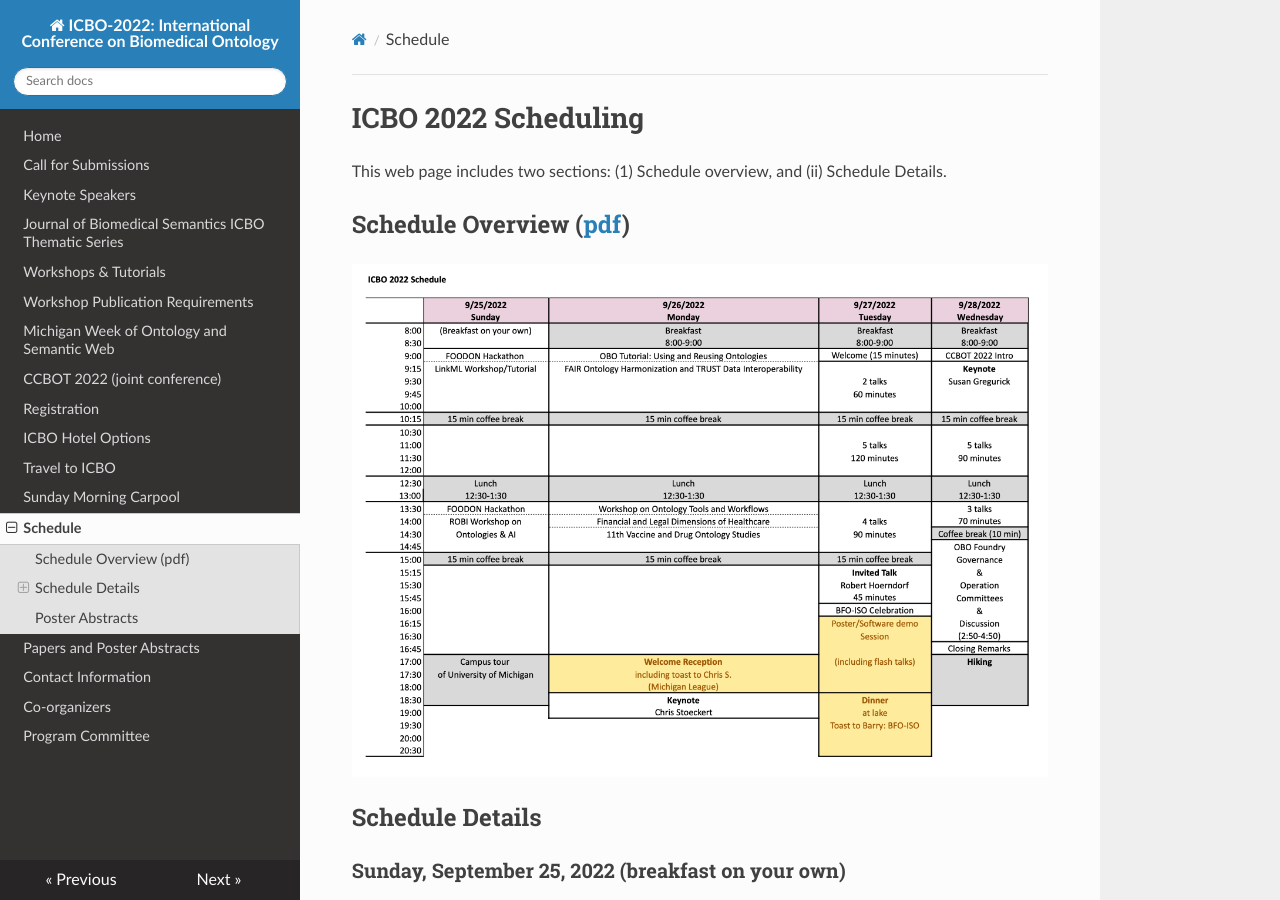
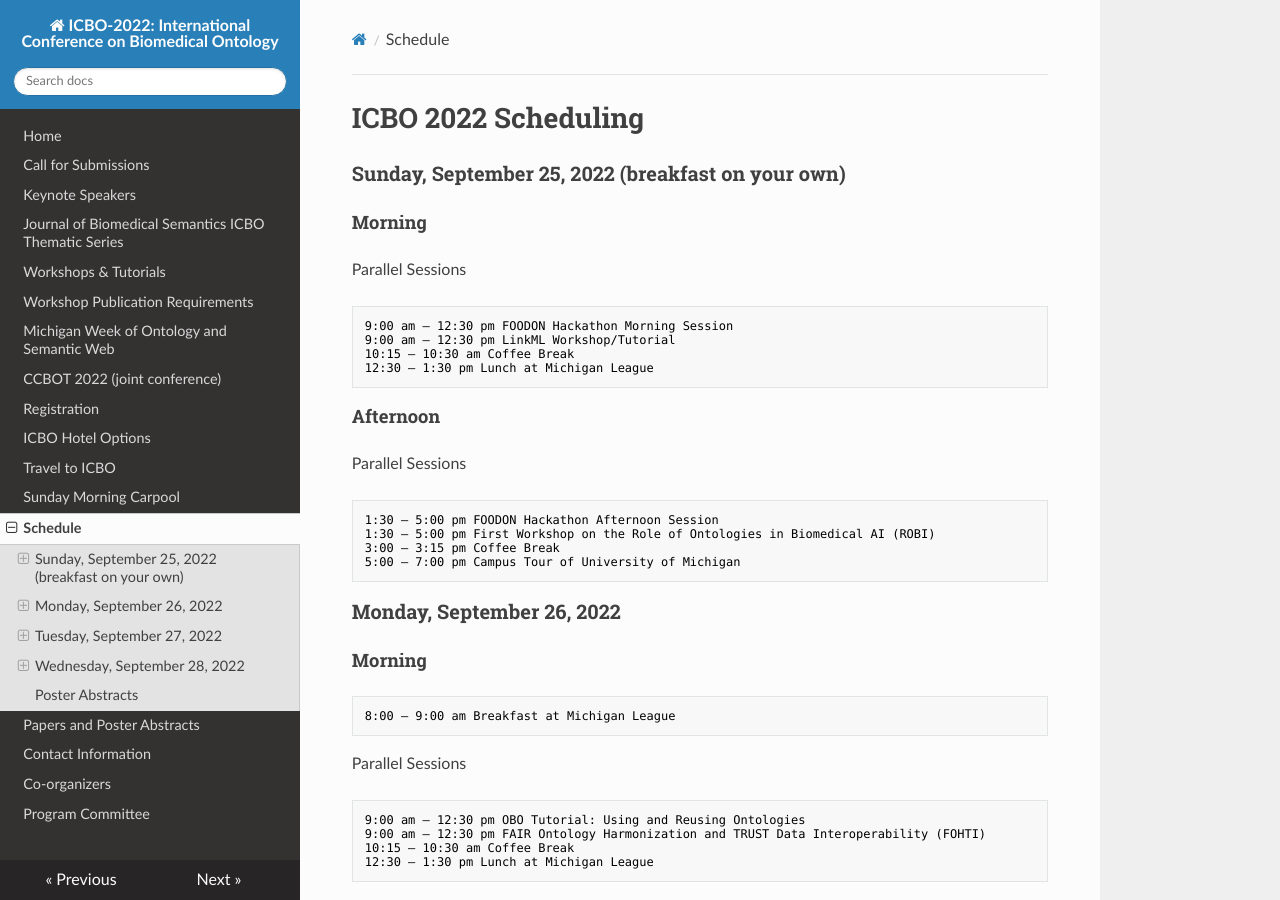
Before and after one commit to johnbeve/BFO-Organization, an MkDocs documentation site: the page built from docs/icbo-schedule.md, in a window 1280 px wide and 900 px high. Built offline with MkDocs 1.6.1, drawn with Linux system fonts in a browser that asks for light colours; nearby versions of some CDN libraries.

Commit message:
Update icbo-schedule.md
deleted the overview, since the conference is already ended.

```diff
--- a/docs/icbo-schedule.md
+++ b/docs/icbo-schedule.md
@@ -1,12 +1,4 @@
 # ICBO 2022 Scheduling
-
-This web page includes two sections: (1) Schedule overview, and (ii) Schedule Details.
-
-## Schedule Overview ([pdf](ICBO-2022-Scheduling.pdf))
-![icbo-schedule](icbo-schedule.png)
-
-
-## Schedule Details
 
 ### Sunday, September 25, 2022 (breakfast on your own)
 #### Morning
```
